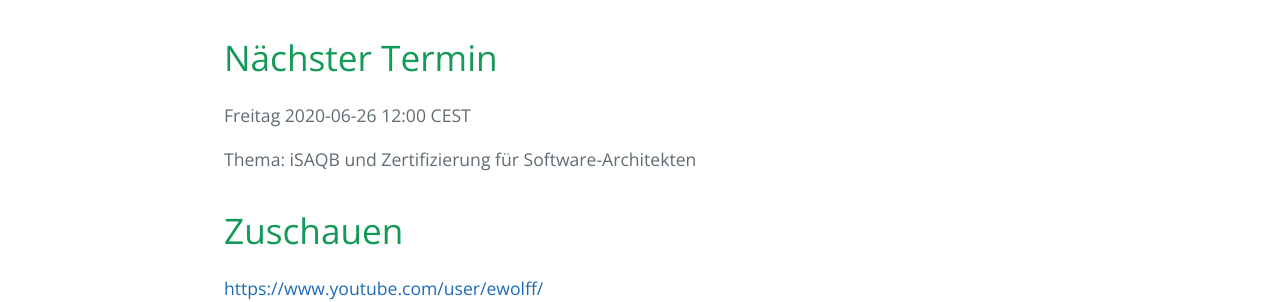
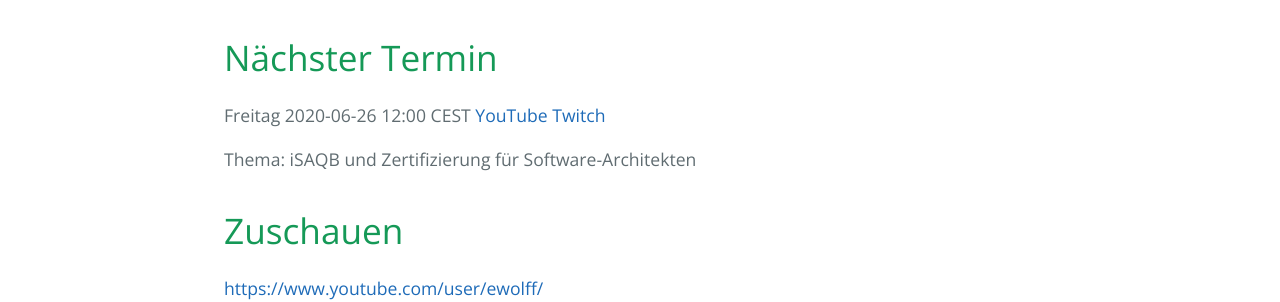
Before and after one commit to ewolff/ewolff.com, a Jekyll site: the page built from softwarearchitektur-im-stream.md, in a window 1280 px wide. Shown: the part 446-748 px from the top of the page. Built offline with Jekyll 4.4.1, drawn with Linux system fonts in a browser that asks for light colours; our own code applies the rules of GitHub Pages for plain Markdown files.

Commit message:
Add links

```diff
--- a/softwarearchitektur-im-stream.md
+++ b/softwarearchitektur-im-stream.md
@@ -9,7 +9,7 @@
 
 # Nächster Termin
 
-Freitag 2020-06-26 12:00 CEST
+Freitag 2020-06-26 12:00 CEST [YouTube](https://www.youtube.com/watch?v=aEN-BQXTcx4) [Twitch](https://www.twitch.tv/ebrwolff)
 
 Thema: iSAQB und Zertifizierung für Software-Architekten
 
```
